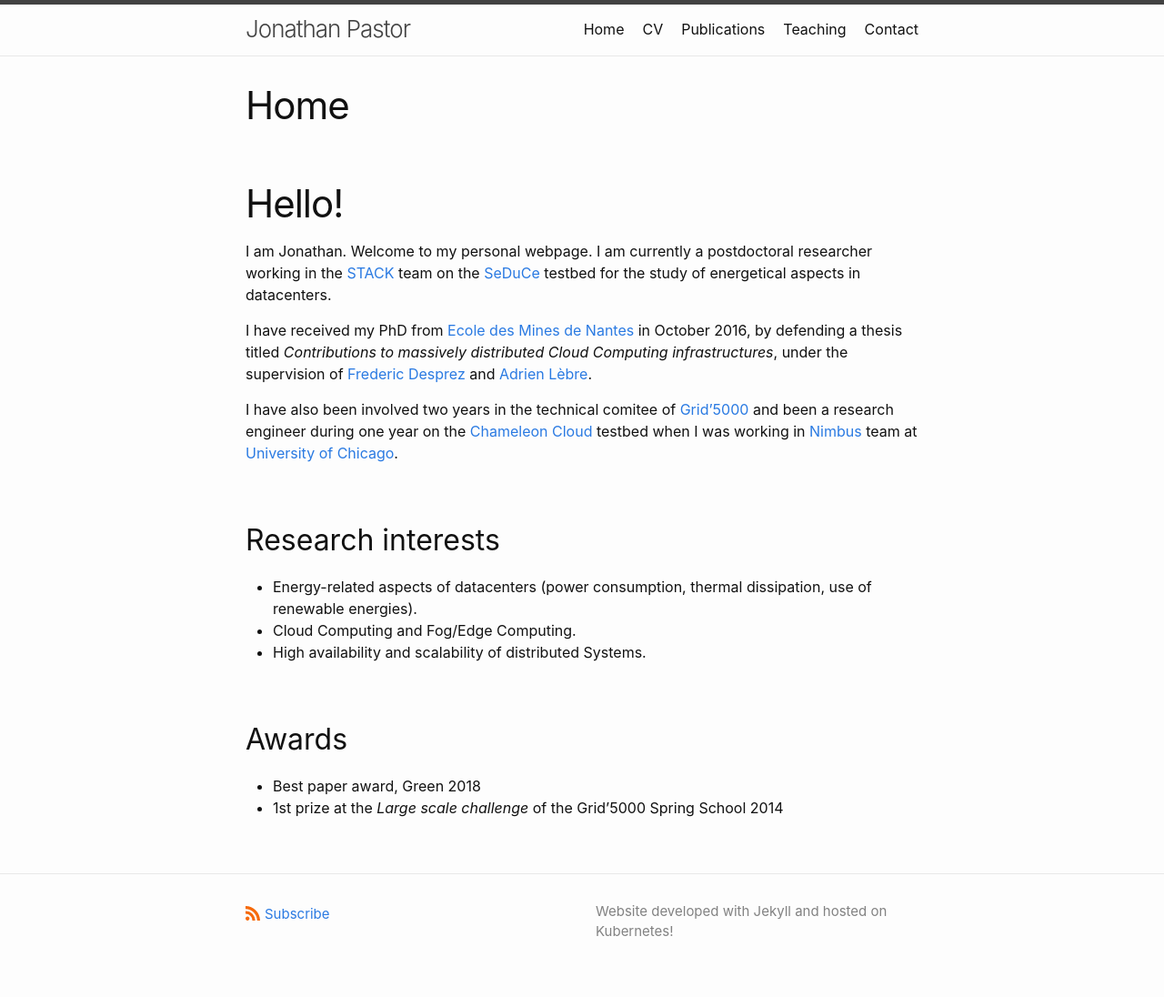
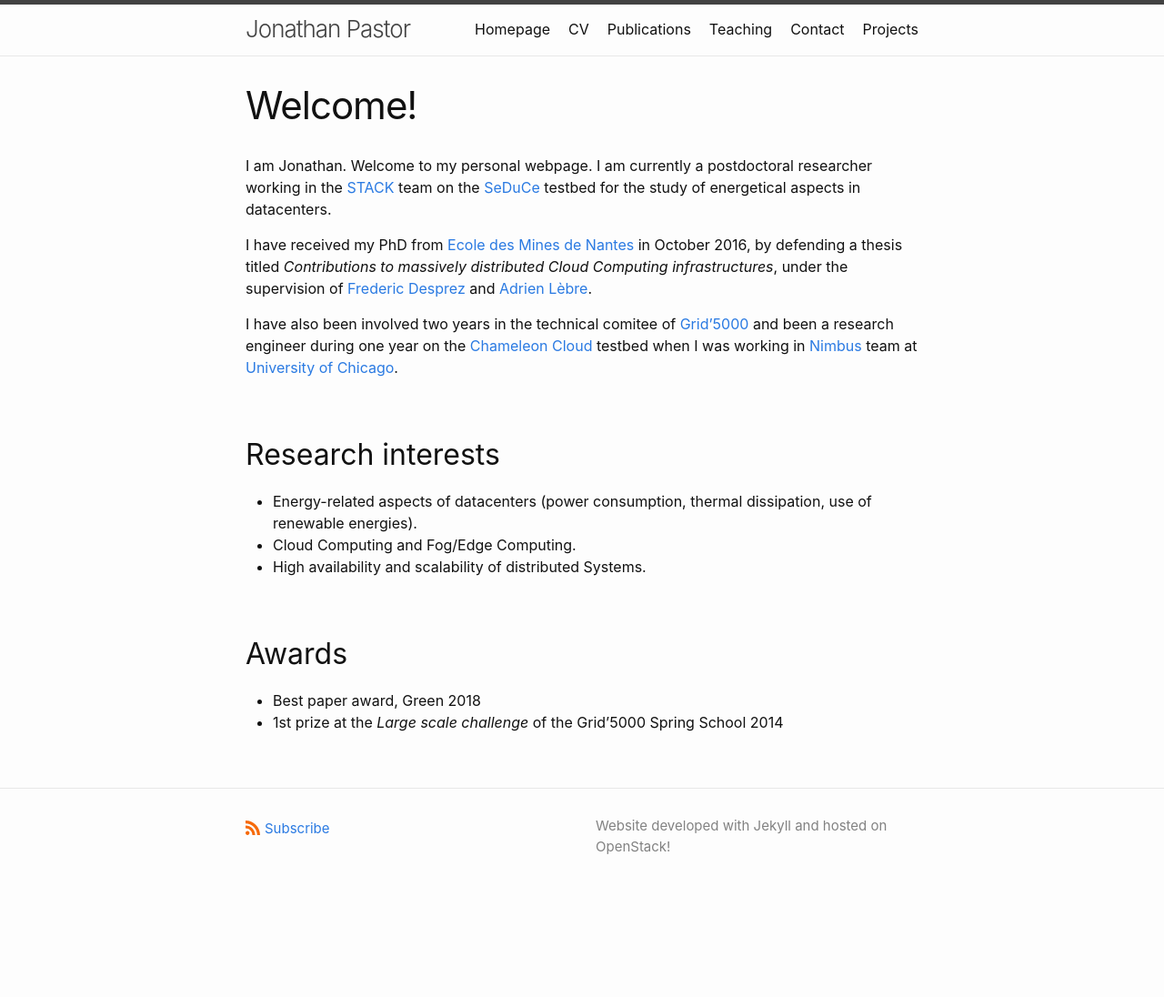
Before and after one commit to badock/pageperso, a Jekyll site: the page built from index.markdown, in a window 1280 px wide. Shown: the whole page at 91% size. Built offline with Jekyll 4.4.1, drawn with Linux system fonts in a browser that asks for light colours; after the commit the page ends 1002 px from its top, so only the background shows below that.

Commit message:
add projects section

```diff
--- a/_config.yml
+++ b/_config.yml
@@ -21,7 +21,7 @@
 title: Jonathan Pastor
 email: jonathan.pastor@me.com
 description: >- # this means to ignore newlines until "baseurl:"
-  Website developed with Jekyll and hosted on Kubernetes!
+  Website developed with Jekyll and hosted on OpenStack!
 baseurl: "" # the subpath of your site, e.g. /blog
 url: "" # the base hostname & protocol for your site, e.g. http://example.com
 #twitter_username: jekyllrb
--- a/_layouts/page.html
+++ b/_layouts/page.html
@@ -4,7 +4,11 @@
 <article class="post">
 
   <header class="post-header">
+    {% if page.alternative_title %}
+    <h1 class="post-title">{{ page.alternative_title | escape }}</h1>
+    {% else %}
     <h1 class="post-title">{{ page.title | escape }}</h1>
+    {% endif %}
   </header>
 
   <div class="post-content">
--- a/index.markdown
+++ b/index.markdown
@@ -3,15 +3,14 @@
 # To modify the layout, see https://jekyllrb.com/docs/themes/#overriding-theme-defaults
 
 layout: page
-title: Home
+title: Homepage
+hidetitle: true
+alternative_title: "Welcome!"
 permalink: /
 order: 1
 ---
 
-
-# Hello!
-
- I am Jonathan. Welcome to my personal webpage.
+I am Jonathan. Welcome to my personal webpage.
 I am currently a postdoctoral researcher working in the [STACK](http://stack.inria.fr/) team
 on the [SeDuCe](https://seduce.fr/) testbed for the study of energetical aspects in datacenters.
 
```
Also changed, not shown: projects.markdown (added, +19 -0 lines), assets/img/wikipulse_angular.png (added).
